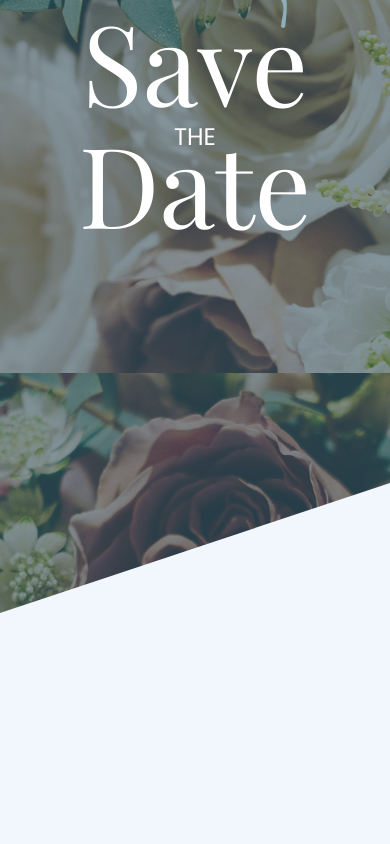
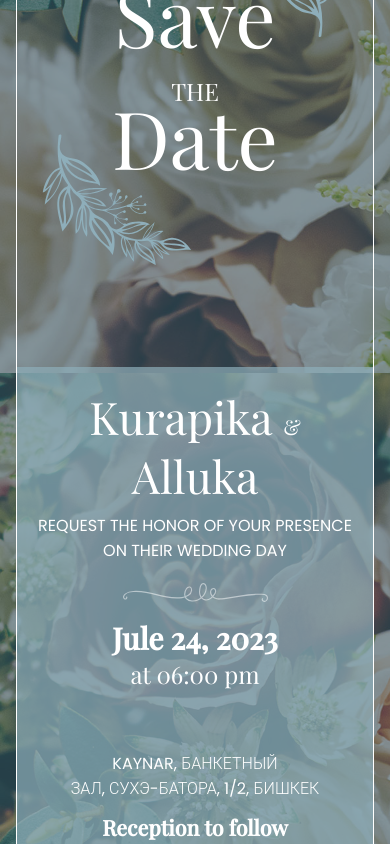
Before and after one commit to Tashmurzaev/wedding, a React (Create React App) app: page / in a window 390 px wide. Shown: the part 2180-3024 px from the top of the page. Built offline with nearby package versions, Linux system fonts and the light colour scheme.

Commit message:
done invitation

```diff
--- a/src/components/invitation/Invitation.jsx
+++ b/src/components/invitation/Invitation.jsx
@@ -10,10 +10,25 @@ const Invitation = () => {
       <Title style={{ color: "#fff" }} h2="Invitation" />
       <div className={cl.innerContainer}>
         <div className={cl.rightSide}>
-          <img src={invitation} alt="invitation" />
+          <img className={cl.img} src={invitation} alt="invitation" />
           <p>Save </p>
           <span> THE</span>
           <p>Date</p>
+          <img className={cl.img2} src={invitation} alt="invitation" />
+        </div>
+        <div className={cl.leftSide}>
+          <h2>
+            Kurapika <small>&amp;</small> Alluka
+          </h2>
+          <p>Request the honor of your presence on their wedding day</p>
+
+          <div className={cl.date}>
+            Jule 24, 2023<small>at 06:00 pm</small>
+          </div>
+          <div className={cl.uppercase}>
+            Kaynar, банкетный <br /> зал, Сухэ-Батора, 1/2, Бишкек
+          </div>
+          <h5>Reception to follow</h5>
         </div>
       </div>
     </section>
--- a/src/components/invitation/Invitation.module.css
+++ b/src/components/invitation/Invitation.module.css
@@ -52,16 +52,25 @@
   border-width: 0 0 130px 100vw;
   border-color: transparent transparent #f1f7fc transparent;
 }
-
+.innerContainer {
+  display: flex;
+  justify-content: space-between;
+  align-items: center;
+  border: 1px solid #fff;
+}
 .rightSide {
   display: flex;
   flex-direction: column;
   line-height: 62px;
   text-align: center;
   color: #fff;
+  position: relative;
+  padding: 0 10px;
+  font-family: "Playfair Display", serif;
+  margin-left: 70px;
 }
 .rightSide p {
-  font-size: 7rem;
+  font-size: 5rem;
   font-family: "Playfair Display";
   font-weight: 400;
   line-height: 60px;
@@ -72,3 +81,108 @@
   position: relative;
   top: 15px;
 }
+.rightSide .img {
+  position: absolute;
+  right: -50px;
+  top: -80px;
+  width: 150px;
+}
+.rightSide .img2 {
+  width: 150px;
+  transform: rotate(180deg);
+  position: absolute;
+  left: -60px;
+  bottom: -100px;
+}
+.leftSide {
+  padding: 40px 20px;
+  width: 52%;
+  font-size: 12pt;
+  font-weight: 300;
+  display: flex;
+  flex-direction: column;
+  padding: 40px 30px;
+  background-color: rgba(142, 174, 186, 0.7);
+  color: #fff;
+}
+.leftSide h2 {
+  font-size: 2.8rem;
+  margin-bottom: 8px;
+  color: #fff;
+  font-family: "Playfair Display", serif;
+  font-weight: 300;
+}
+.leftSide h2 small {
+  font-size: 21px;
+}
+.leftSide p {
+  text-transform: uppercase;
+  font-size: 16px;
+}
+.date {
+  font-family: "Playfair Display", serif;
+  font-size: 30px;
+  font-weight: 700;
+  padding: 35px 0 41px;
+  margin: 20px 0;
+  position: relative;
+}
+.date::before {
+  content: "";
+  width: 100%;
+  height: 19px;
+  position: absolute;
+  top: 0;
+  left: 0;
+  z-index: 0;
+  background-position: center center;
+  background-repeat: no-repeat;
+  background-image: url("../../assets/icons/headerIcon2.svg");
+  opacity: 0.5;
+}
+.date small {
+  display: block;
+  font-size: 18pt;
+  font-weight: 400;
+}
+.uppercase {
+  text-transform: uppercase;
+  font-size: 12pt;
+  font-weight: 300;
+}
+.leftSide h5 {
+  font-size: 16pt;
+  color: #fff;
+  margin-top: 12px;
+  font-family: "Playfair Display", serif;
+}
+
+@media (max-width: 768px) {
+  .container {
+    width: 100%;
+    padding: 120px 16px 300px 16px;
+  }
+  .innerContainer {
+    flex-direction: column;
+    gap: 200px;
+    margin-top: 60px;
+  }
+  .rightSide {
+    display: flex;
+    flex-direction: column;
+    padding: 0 10px;
+    margin-top: 150px;
+    margin-left: 0px;
+  }
+  .leftSide {
+    padding: 40px 20px;
+    width: 100%;
+    font-size: 12pt;
+    font-weight: 300;
+    display: flex;
+    flex-direction: column;
+    padding: 20px 10px;
+    background-color: rgba(142, 174, 186, 0.7);
+    color: #fff;
+  }
+}
```
Also changed, not shown: src/assets/icons/headerIcon2.svg (added).
